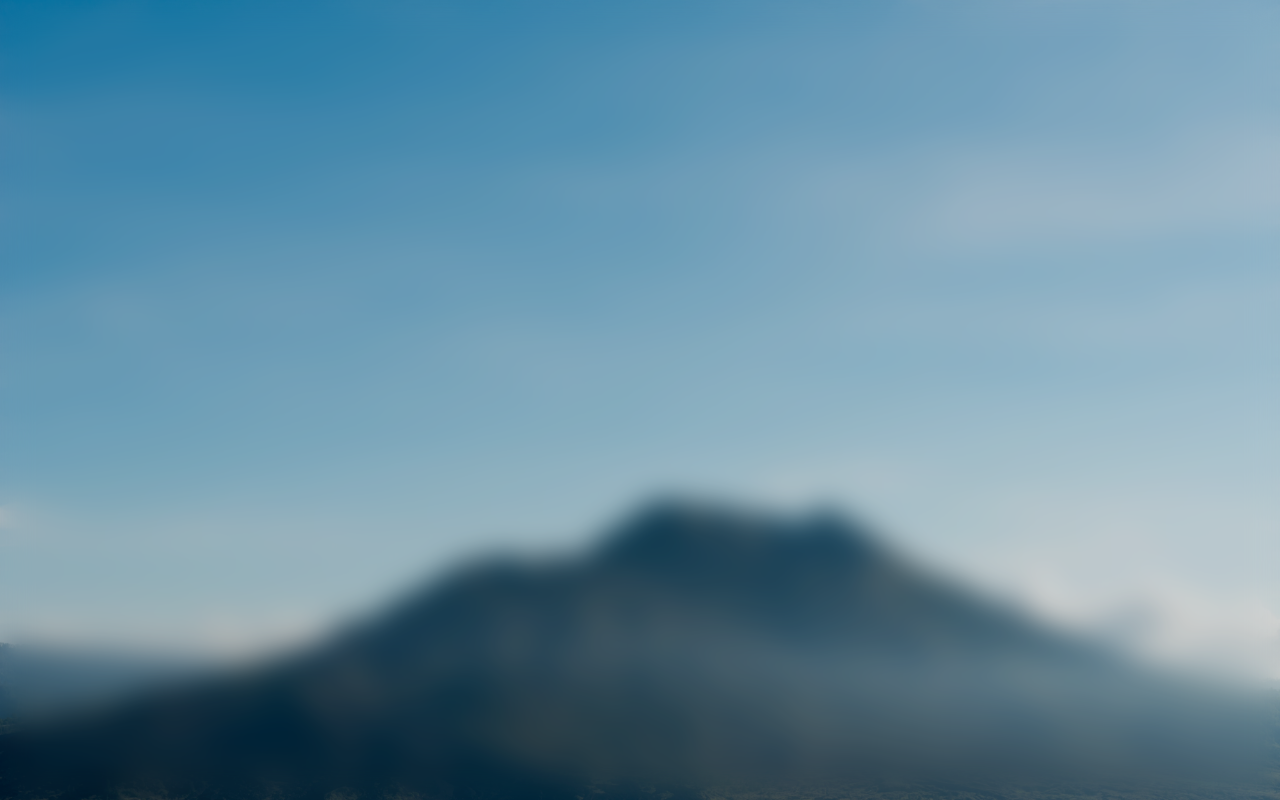
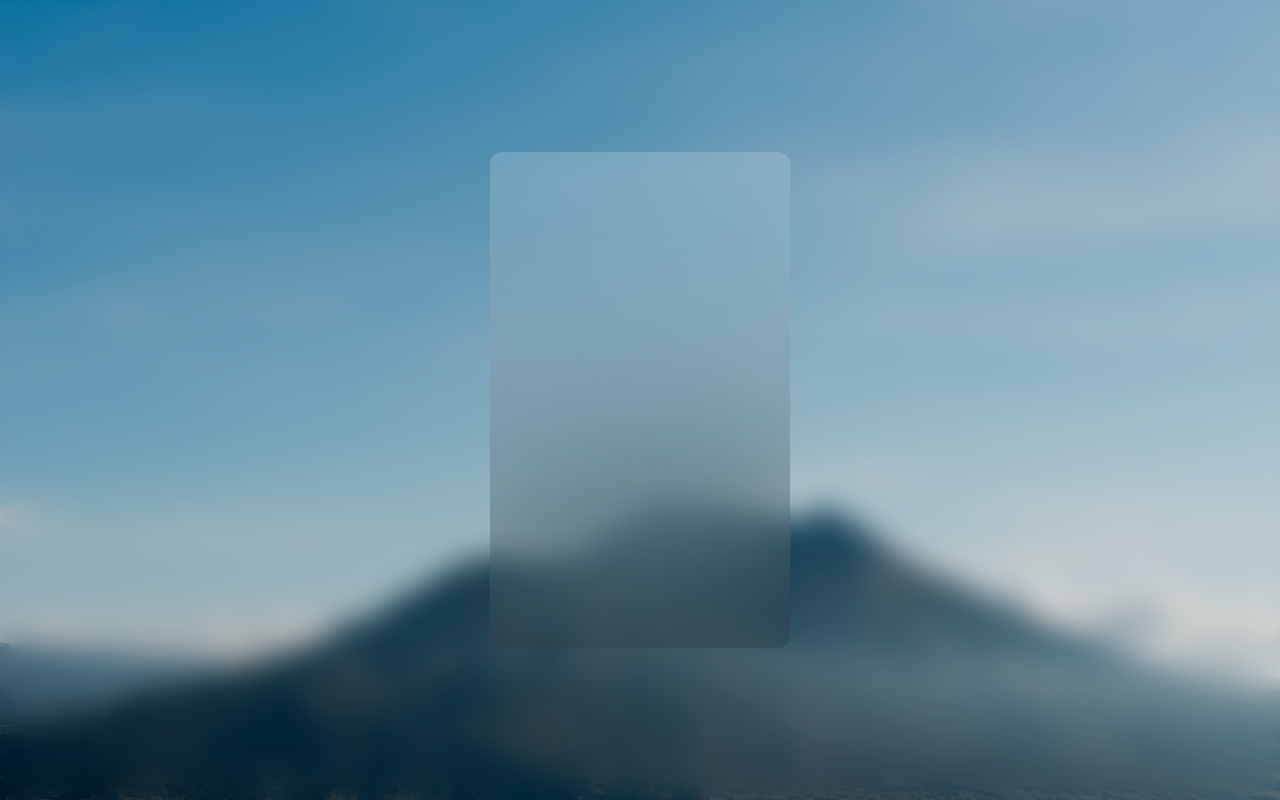
Before and after one commit to Anuj8611/Skye, a plain HTML site: page index.html in a window 1280 px wide. Drawn offline with Linux system fonts and the light colour scheme.

Commit message:
Update style.css
add container

```diff
--- a/style.css
+++ b/style.css
@@ -5,6 +5,7 @@
     padding: 0;
     box-sizing: border-box;
     font-family: "Poppins", sans-serif;
+    color: white;
 }
 
 body {
@@ -13,6 +14,9 @@ body {
     height: 100dvh;
     background-size: cover;
     background-position: center;
+    display: flex;
+    align-items: center;
+    justify-content: center;
 }
 
 body::before {
@@ -23,3 +27,14 @@ body::before {
     background: rgb(0, 0, 0, 0.15);
     backdrop-filter: blur(15px);
 }
+
+.main-container {
+
+    width: 300px;
+    height: 496px;
+    z-index: 1;
+    background: linear-gradient(to top, rgb(0, 0, 0, 0.15), rgb(255, 255, 255, 0.15));
+    border-radius: 12px;
+    backdrop-filter: blur(100px);
+
+}
```
